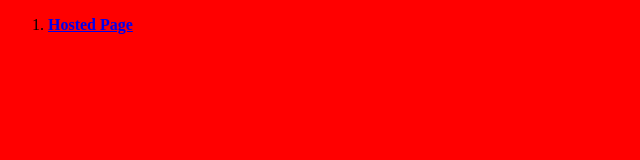
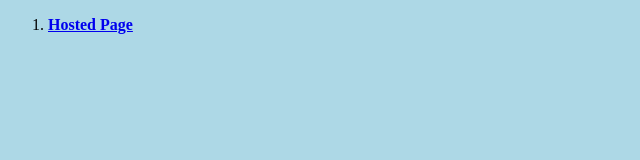
Before and after one commit to aveneeshM/WebDevelopment, a plain HTML site: page index.html in a window 1280 px wide. Shown: the whole page, without its empty margins (0-640 px from the left). Drawn offline with Linux system fonts and the light colour scheme.

Commit message:
Update index.html

```diff
--- a/index.html
+++ b/index.html
@@ -3,7 +3,7 @@
 <head>
 	<title> Index Page</title>
 </head>
-<body style="background-color: red; : 20%;">
+<body style="background-color:lightblue;">
 	<ol>
 	 <li><a href="webdevlopment/post.html"><b>Hosted Page</b></li>
 	 </ol>
```
